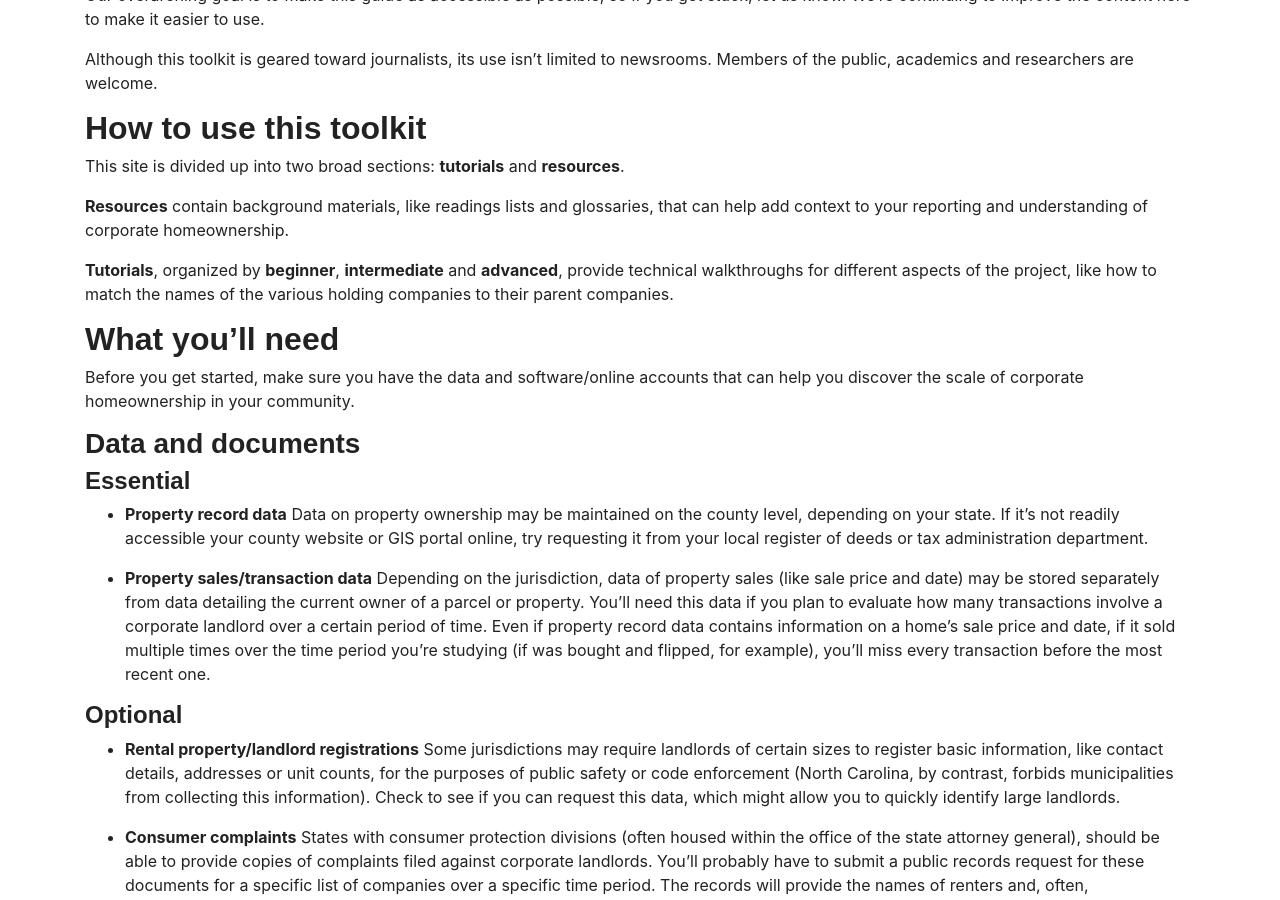
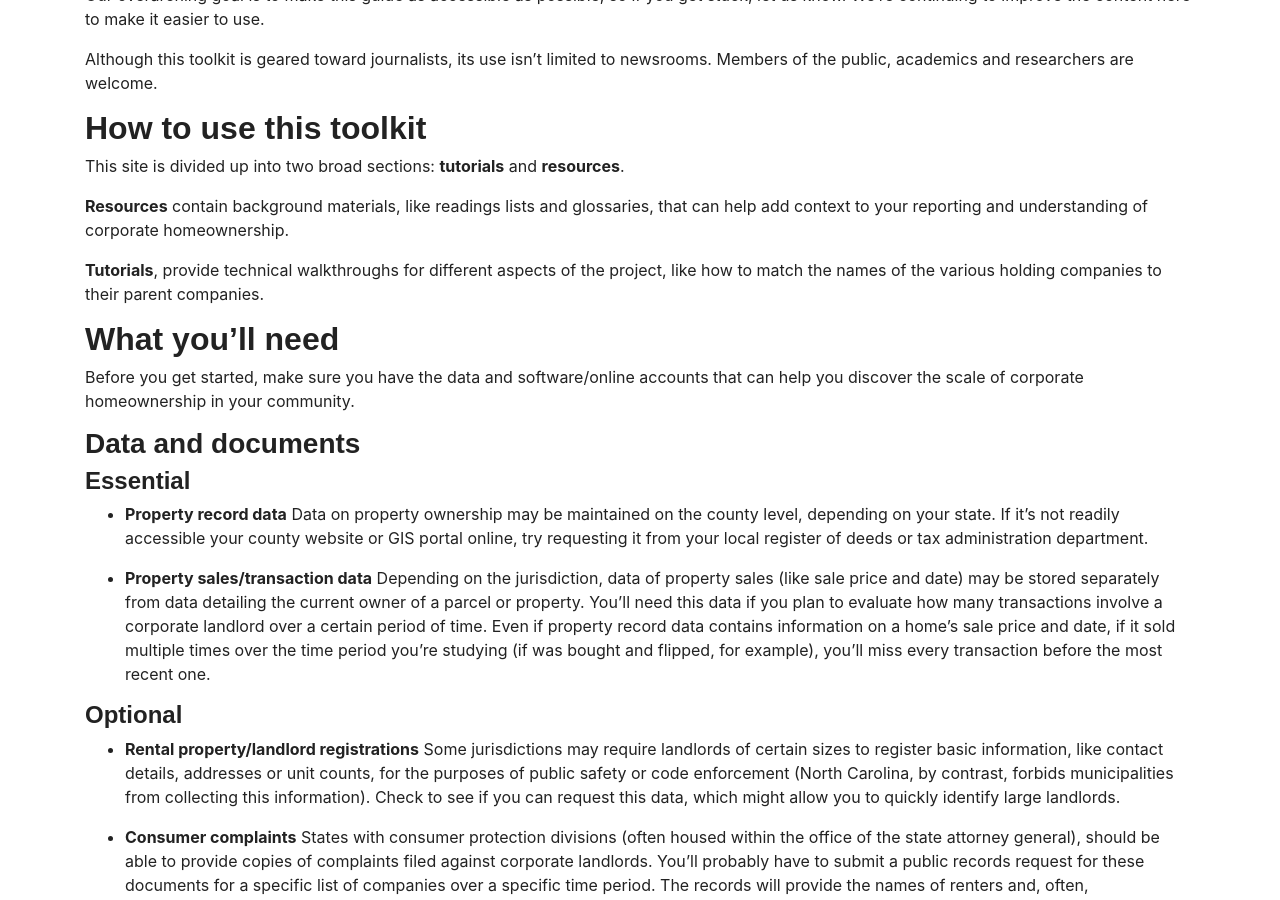
Before and after one commit to mcclatchy-southeast/sfr-toolkit, a Jekyll site: the page built from index.md, in a window 1280 px wide and 900 px high, scrolled down 1048 px. Built offline with Jekyll 4.4.1, drawn with Linux system fonts in a browser that asks for light colours; some web fonts are replaced.

Commit message:
removing b/i/a distinctions (may add back later)

```diff
--- a/_includes/header.html
+++ b/_includes/header.html
@@ -16,14 +16,9 @@
           <!-- NOTE: newer versions of boostrap use data-bs-toggle instead of data-toggle -->
           <a class="nav-link dropdown-toggle" data-toggle="dropdown" role="button" aria-haspopup="true" aria-expanded="false">Tutorials</a>
           <div class="dropdown-menu">
-            <a class="dropdown-item disabled" >Beginner</a>
             <a class="dropdown-item" href="{{ site.baseurl }}/_pages/bg_setting_up_r.html">Setting up</a>
             <a class="dropdown-item" href="{{ site.baseurl }}/_pages/bg_clean_owners.html">Clean owner names</a>
             <a class="dropdown-item" href="{{ site.baseurl }}/_pages/bg_matching_owners.html">Matching owner names</a>
-            <div class="dropdown-divider"></div>
-            <a class="dropdown-item disabled" >Intermediate</a>
-            <div class="dropdown-divider"></div>
-            <a class="dropdown-item disabled" >Advanced</a>
           </div>
         </li>
         <li class="nav-item dropdown">
--- a/index.md
+++ b/index.md
@@ -33,7 +33,7 @@ This site is divided up into two broad sections: **tutorials** and **resources**
 
 **Resources** contain background materials, like readings lists and glossaries, that can help add context to your reporting and understanding of corporate homeownership.
 
-**Tutorials**, organized by **beginner**, **intermediate** and **advanced**, provide technical walkthroughs for different aspects of the project, like how to match the names of the various holding companies to their parent companies.
+**Tutorials**, provide technical walkthroughs for different aspects of the project, like how to match the names of the various holding companies to their parent companies.
 
 ## What you'll need
 
```
